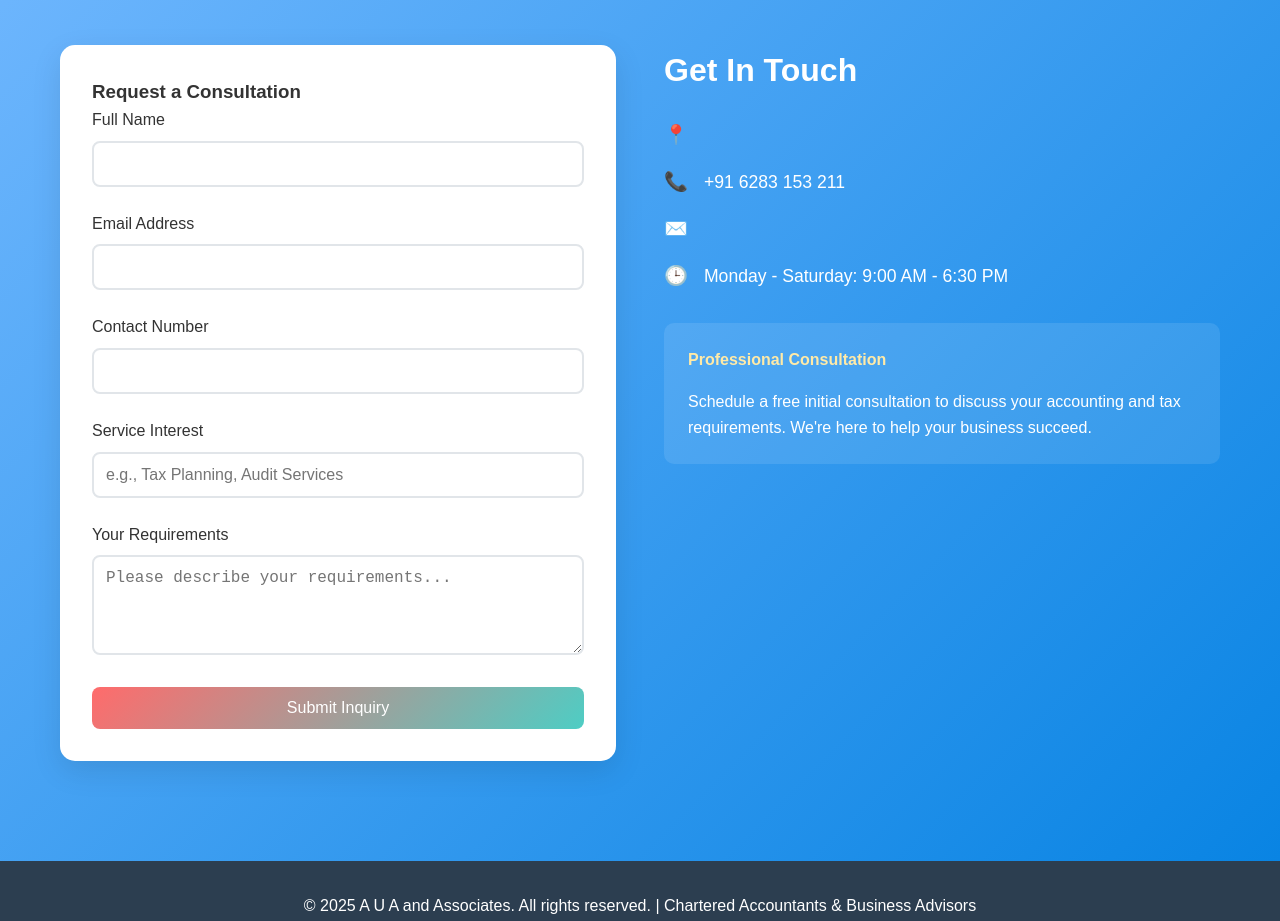
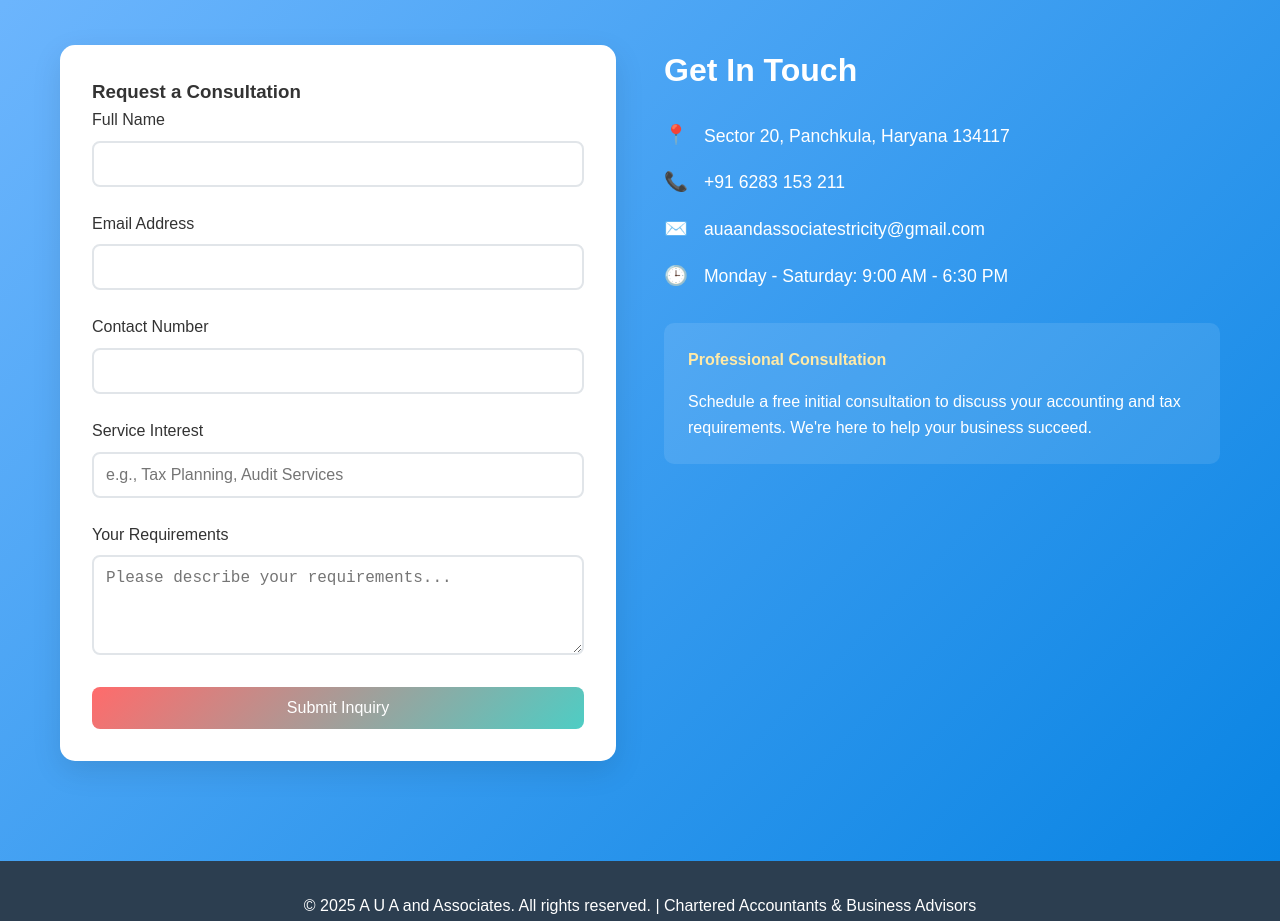
Before and after one commit to NatashaGarg/AUA-Associates, a plain HTML site: page index.html in a window 1280 px wide. Shown: the part 3126-4047 px from the top of the page. Drawn offline with Linux system fonts and the light colour scheme.

Commit message:
Update index.html

```diff
--- a/index.html
+++ b/index.html
@@ -171,7 +171,7 @@
                     <h3>Get In Touch</h3>
                     <div class="info-item">
                         <span class="info-icon">📍</span>
-                        <span></span>
+                        <span>Sector 20, Panchkula, Haryana 134117</span>
                     </div>
                     <div class="info-item">
                         <span class="info-icon">📞</span>
@@ -179,7 +179,7 @@
                     </div>
                     <div class="info-item">
                         <span class="info-icon">✉️</span>
-                        <span></span>
+                        <span>auaandassociatestricity@gmail.com</span>
                     </div>
                     <div class="info-item">
                         <span class="info-icon">🕒</span>
```
